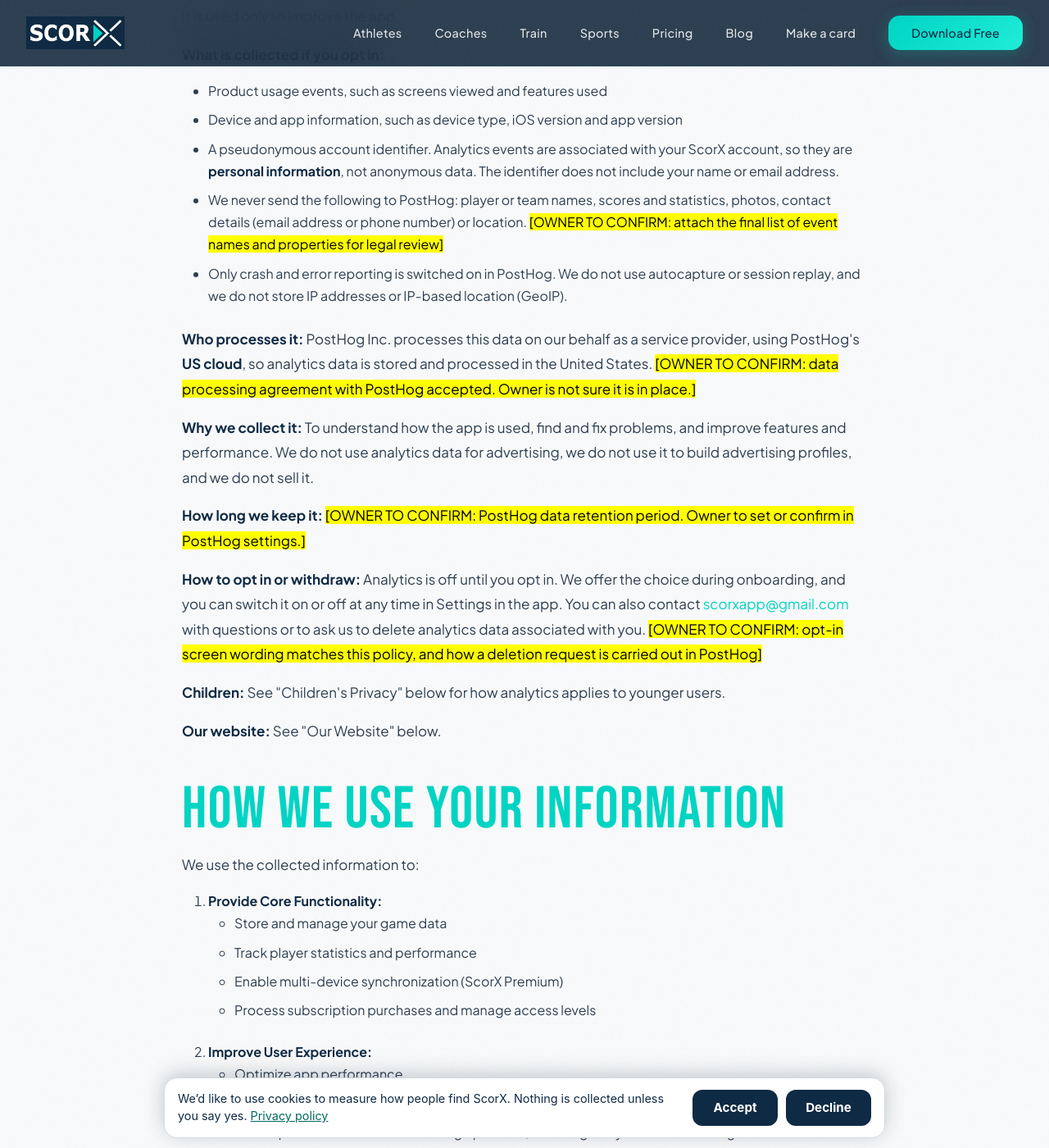
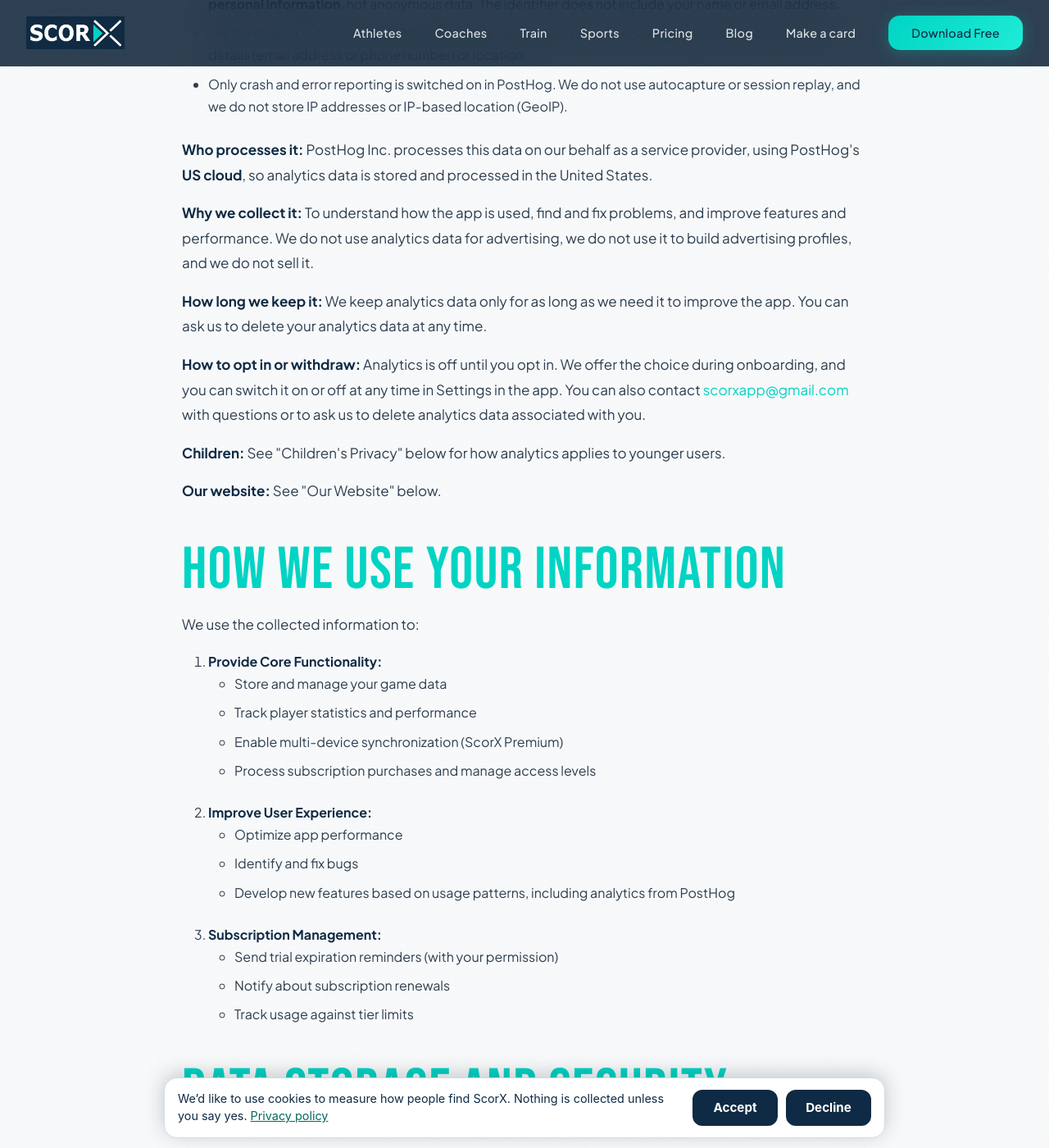
Before and after one commit to twineappdev-scorx/scorx-website, a Jekyll site: the page built from privacy.html, in a window 1280 px wide and 1400 px high, scrolled down 2274 px. Shown: the whole window at 82% size. Built offline with Jekyll 4.4.1, drawn with Linux system fonts in a browser that asks for light colours; some of the changed text lies outside the part shown.

Commit message:
Finalise privacy policy and terms for publishing
Remove draft banners and review placeholders, set dates (19 November 2026,
policy v2.0), state analytics retention as 'only as long as needed, deleted
on request', and replace unverified encrypted-SQLite claims with device
security wording. Owner approved publishing; legal review still recommended.

Co-Authored-By: Claude Opus 5.5 <noreply@anthropic.com>
Claude-Session: https://claude.ai/code/session_018F7jLWgdp9tFS21bUPeyoD

```diff
--- a/about.html
+++ b/about.html
@@ -128,7 +128,6 @@ permalink: /about.html
                     <div style="padding: 1.5rem; background: var(--scorx-off-white); border-radius: 12px; border-left: 4px solid var(--scorx-turquoise);">
                         <h3 style="color: var(--scorx-deep-navy); margin-bottom: 0.5rem;">Privacy-first, by design</h3>
                         <p style="color: var(--scorx-charcoal); line-height: 1.7;">No ads. We never sell your data. Data collection is opt-in and only used to improve the app. Built with privacy in mind. <a href="./privacy.html">Read our privacy policy</a>. Your data lives on your device and syncs through your own iCloud account with Premium.</p>
-                        <!-- DRAFT FOR LEGAL REVIEW: "GDPR and CCPA compliant" softened pending owner/legal approval. See documentation/privacy-draft-notes.md. -->
                     </div>
                 </div>
             </div>
--- a/privacy.html
+++ b/privacy.html
@@ -70,12 +70,9 @@ permalink: /privacy.html
 
     <!-- PRIVACY POLICY CONTENT -->
     <div class="legal-content">
-        <div class="highlight-box" style="border-left-color: #d97706;">
-            <p style="margin-bottom: 0;"><mark><strong>DRAFT FOR OWNER AND LEGAL REVIEW. DO NOT PUBLISH.</strong> This page discloses product analytics (PostHog). Every highlighted item is an open question or a placeholder. Remove this box and all highlighting only after the owner and legal advisers approve the final wording.</mark></p>
-        </div>
 
         <h1>ScorX Privacy Policy</h1>
-        <p class="last-updated"><strong>Last Updated:</strong> <mark>[OWNER TO SET ON PUBLISH]</mark> | <strong>Effective Date:</strong> <mark>[OWNER TO SET ON PUBLISH]</mark></p>
+        <p class="last-updated"><strong>Last Updated:</strong> 19 November 2026 | <strong>Effective Date:</strong> 19 November 2026</p>
 
         <div class="highlight-box">
             <p style="margin-bottom: 0;"><strong>Quick Summary:</strong> No ads. We never sell your data. Data collection is opt-in and only used to improve the app. If you opt in to app analytics, we use a product analytics service (PostHog) to understand how the app is used. We don't use that data for advertising. Your game data is stored on your device and optionally synced via Apple iCloud (ScorX Premium).</p>
@@ -131,17 +128,17 @@ permalink: /privacy.html
             <li>Product usage events, such as screens viewed and features used</li>
             <li>Device and app information, such as device type, iOS version and app version</li>
             <li>A pseudonymous account identifier. Analytics events are associated with your ScorX account, so they are <strong>personal information</strong>, not anonymous data. The identifier does not include your name or email address.</li>
-            <li>We never send the following to PostHog: player or team names, scores and statistics, photos, contact details (email address or phone number) or location. <mark>[OWNER TO CONFIRM: attach the final list of event names and properties for legal review]</mark></li>
+            <li>We never send the following to PostHog: player or team names, scores and statistics, photos, contact details (email address or phone number) or location.</li>
             <li>Only crash and error reporting is switched on in PostHog. We do not use autocapture or session replay, and we do not store IP addresses or IP-based location (GeoIP).</li>
         </ul>
 
-        <p><strong>Who processes it:</strong> PostHog Inc. processes this data on our behalf as a service provider, using PostHog's <strong>US cloud</strong>, so analytics data is stored and processed in the United States. <mark>[OWNER TO CONFIRM: data processing agreement with PostHog accepted. Owner is not sure it is in place.]</mark></p>
+        <p><strong>Who processes it:</strong> PostHog Inc. processes this data on our behalf as a service provider, using PostHog's <strong>US cloud</strong>, so analytics data is stored and processed in the United States.</p>
 
         <p><strong>Why we collect it:</strong> To understand how the app is used, find and fix problems, and improve features and performance. We do not use analytics data for advertising, we do not use it to build advertising profiles, and we do not sell it.</p>
 
-        <p><strong>How long we keep it:</strong> <mark>[OWNER TO CONFIRM: PostHog data retention period. Owner to set or confirm in PostHog settings.]</mark></p>
+        <p><strong>How long we keep it:</strong> We keep analytics data only for as long as we need it to improve the app. You can ask us to delete your analytics data at any time.</p>
 
-        <p><strong>How to opt in or withdraw:</strong> Analytics is off until you opt in. We offer the choice during onboarding, and you can switch it on or off at any time in Settings in the app. You can also contact <a href="mailto:scorxapp@gmail.com">scorxapp@gmail.com</a> with questions or to ask us to delete analytics data associated with you. <mark>[OWNER TO CONFIRM: opt-in screen wording matches this policy, and how a deletion request is carried out in PostHog]</mark></p>
+        <p><strong>How to opt in or withdraw:</strong> Analytics is off until you opt in. We offer the choice during onboarding, and you can switch it on or off at any time in Settings in the app. You can also contact <a href="mailto:scorxapp@gmail.com">scorxapp@gmail.com</a> with questions or to ask us to delete analytics data associated with you.</p>
 
         <p><strong>Children:</strong> See "Children's Privacy" below for how analytics applies to younger users.</p>
 
@@ -179,7 +176,7 @@ permalink: /privacy.html
 
         <h3>Local Storage</h3>
         <ul>
-            <li>All data is stored locally on your device using encrypted SQLite database</li>
+            <li>All data is stored locally on your device, protected by your device's built-in security (passcode and iOS data protection)</li>
             <li>Player photos and team logos are stored in app sandbox</li>
             <li>Data persists even without internet connection</li>
         </ul>
@@ -188,14 +185,14 @@ permalink: /privacy.html
         <ul>
             <li><strong>Provider:</strong> Apple iCloud (CloudKit)</li>
             <li><strong>Container:</strong> iCloud.com.scorx.app</li>
-            <li><strong>Sync:</strong> Your data syncs through your own iCloud account <mark>[OWNER TO CONFIRM: no encryption claim is made because it is not confirmed whether CloudKit sync is end-to-end encrypted. Legal to confirm wording.]</mark></li>
+            <li><strong>Sync:</strong> Your data syncs through your own iCloud account</li>
             <li><strong>Access:</strong> Only you can access your private CloudKit data</li>
             <li><strong>Retention:</strong> Data remains in CloudKit until you delete it or cancel subscription</li>
         </ul>
 
         <h3>Data Security Measures</h3>
         <ul>
-            <li>SQLite database encryption</li>
+            <li>Your data stays on your device unless you turn on iCloud sync</li>
             <li>iOS Keychain for sensitive credentials</li>
             <li>Secure API communication (HTTPS)</li>
             <li>Apple's CloudKit infrastructure for iCloud sync</li>
@@ -214,7 +211,7 @@ permalink: /privacy.html
             <li><strong>YouTube</strong> plays the videos on our How it works page, using YouTube's privacy-enhanced mode (youtube-nocookie.com). A video loads from YouTube when the page loads, and YouTube may store information in your browser once you play it.</li>
             <li><strong>Buttondown</strong> runs our blog newsletter. If you subscribe, your email address goes to Buttondown to send you the newsletter. You can unsubscribe from any email.</li>
         </ul>
-        <p><mark>[LEGAL TO REVIEW: whether Google Fonts and YouTube embeds need further disclosure or self-hosting/click-to-load, given the youth audience]</mark></p>
+        <p></p>
 
         <h2>Data Sharing and Third Parties</h2>
 
@@ -262,9 +259,9 @@ permalink: /privacy.html
         </ul>
 
         <h2>Children's Privacy</h2>
-        <p>ScorX can be used by children aged 4 and over with a parent or guardian's permission or management. We do not knowingly collect personal information from children without that parental involvement. <mark>[OWNER TO CONFIRM: wording must match the App Store age rating and the Terms of Service]</mark></p>
+        <p>ScorX can be used by children aged 4 and over with a parent or guardian's permission or management. We do not knowingly collect personal information from children without that parental involvement.</p>
 
-        <p><strong>Analytics and children:</strong> Many ScorX users are young athletes, and some are under 16. App analytics is opt-in and off until the person using the app opts in. The same opt-in is offered to everyone. There is no separate handling for users under 16 and no separate parent or guardian step. Parents and guardians can turn analytics off in Settings or contact us to ask for analytics data to be deleted. Analytics events do not include player or team names, scores, photos, contact details or location, and we do not use analytics data to advertise to anyone, including children. <mark>[LEGAL TO REVIEW: analytics events are linked to an account, and children as young as 4 get the same opt-in with no parental step. See notes.]</mark></p>
+        <p><strong>Analytics and children:</strong> Many ScorX users are young athletes, and some are under 16. App analytics is opt-in and off until the person using the app opts in. The same opt-in is offered to everyone. There is no separate handling for users under 16 and no separate parent or guardian step. Parents and guardians can turn analytics off in Settings or contact us to ask for analytics data to be deleted. Analytics events do not include player or team names, scores, photos, contact details or location, and we do not use analytics data to advertise to anyone, including children.</p>
 
         <p><strong>Player profiles</strong> may include information about minors (team rosters), but this data:</p>
         <ul>
@@ -308,7 +305,7 @@ permalink: /privacy.html
             <li><strong>Product analytics:</strong> PostHog Inc. processes analytics data in its US cloud, so analytics data is sent to the United States.</li>
             <li><strong>Compliance:</strong> We follow Apple's regional data protection requirements</li>
         </ul>
-        <p><strong>Disclosure outside Australia (APP 8):</strong> When we disclose personal information to PostHog in the United States, we take reasonable steps to make sure PostHog handles it in a way that is consistent with the APPs. <mark>[OWNER TO CONFIRM: accept PostHog's data processing agreement, which is the intended contractual protection]</mark></p>
+        <p><strong>Disclosure outside Australia (APP 8):</strong> When we disclose personal information to PostHog in the United States, we take reasonable steps to make sure PostHog handles it in a way that is consistent with the APPs.</p>
 
         <h2>Changes to Privacy Policy</h2>
         <p>We may update this Privacy Policy to reflect:</p>
@@ -334,7 +331,7 @@ permalink: /privacy.html
 
         <p><strong>Analytics Data:</strong></p>
         <ul>
-            <li>Retained by PostHog for <mark>[OWNER TO CONFIRM: retention period]</mark>, then deleted or irreversibly de-identified <mark>[OWNER TO CONFIRM]</mark></li>
+            <li>Kept by PostHog only for as long as we need it to improve the app, and deleted on request</li>
         </ul>
 
         <p><strong>After Cancellation:</strong></p>
@@ -382,7 +379,7 @@ permalink: /privacy.html
             <li>Right to restrict processing</li>
             <li>Right to object to processing</li>
         </ul>
-        <p>For EU users, app analytics is based on your consent, which you can withdraw at any time. <mark>[LEGAL TO REVIEW: whether consent is valid for children, and whether the app opt-in meets GDPR standards]</mark></p>
+        <p>For EU users, app analytics is based on your consent, which you can withdraw at any time.</p>
 
         <p><strong>Your Rights Under CCPA (California Users):</strong></p>
         <ul>
@@ -412,8 +409,8 @@ permalink: /privacy.html
         <div style="margin-top: 4rem; padding-top: 2rem; border-top: 1px solid var(--scorx-light-gray); text-align: center; color: var(--scorx-medium-gray);">
             <p><strong>ScorX</strong><br>
             Version: 1.0<br>
-            Privacy Policy Version: <mark>[OWNER TO SET ON PUBLISH]</mark><br>
-            Last Reviewed: <mark>[OWNER TO SET ON PUBLISH]</mark></p>
+            Privacy Policy Version: 2.0<br>
+            Last Reviewed: 19 November 2026</p>
         </div>
     </div>
 
```
Also changed, not shown: terms.html (+4 -7 lines).
